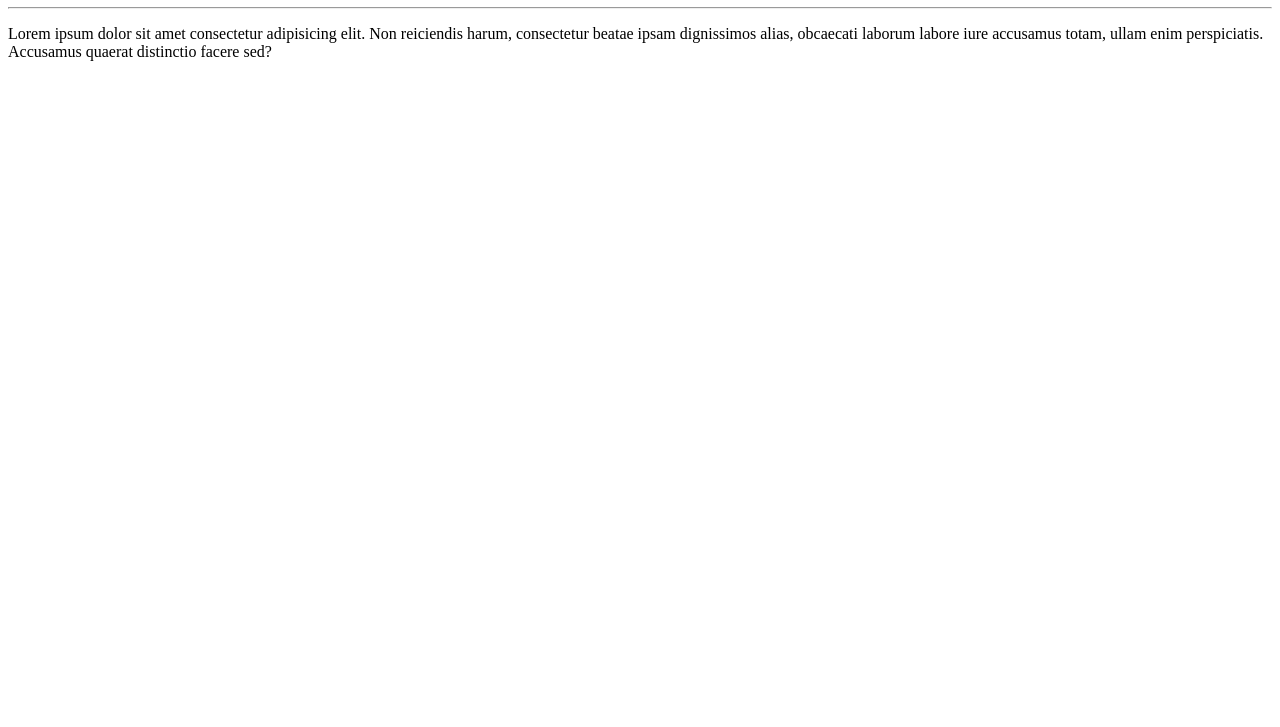
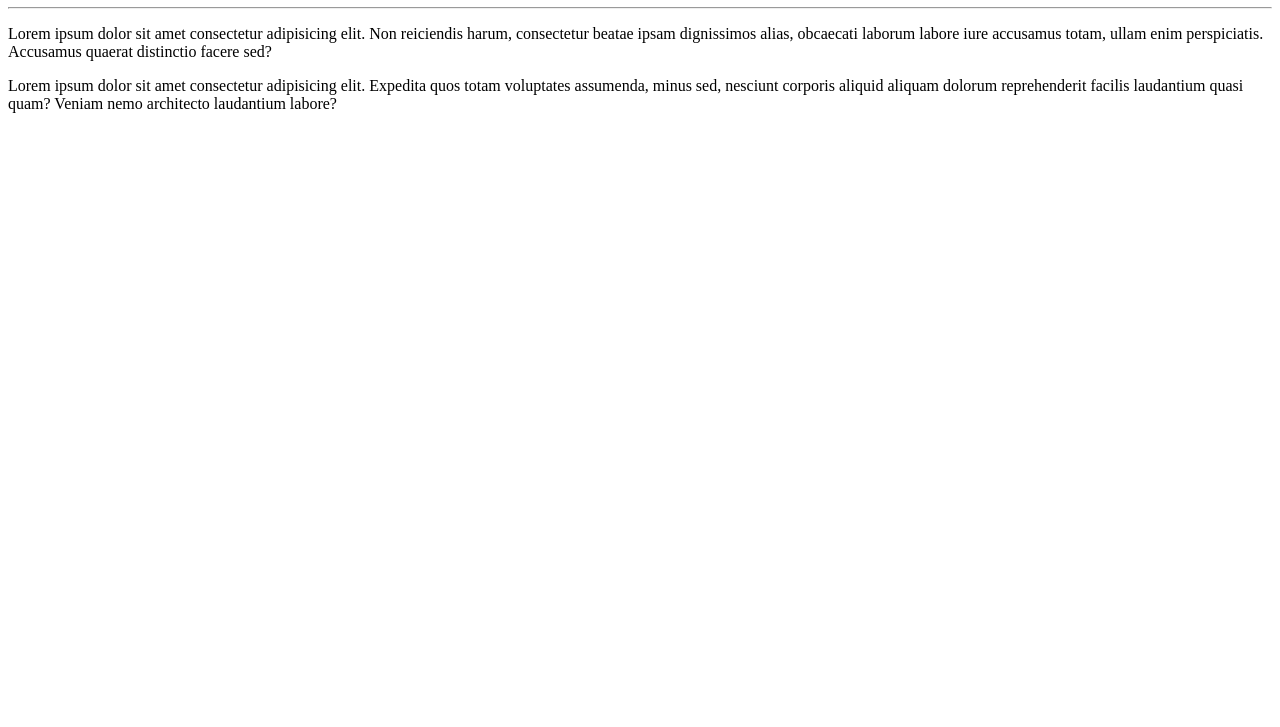
Before and after one commit to renissonhora/Ola-Mundo-ok, a plain HTML site: page Site-exemplo/index.html in a window 1280 px wide. Shown: the part 73-800 px from the top of the page. Drawn offline with Linux system fonts and the light colour scheme.

Commit message:
Adicionei um parágrafo

```diff
--- a/Site-exemplo/index.html
+++ b/Site-exemplo/index.html
@@ -10,5 +10,6 @@
     <h1>Olá Mundo!</h1>
     <hr>
     <p>Lorem ipsum dolor sit amet consectetur adipisicing elit. Non reiciendis harum, consectetur beatae ipsam dignissimos alias, obcaecati laborum labore iure accusamus totam, ullam enim perspiciatis. Accusamus quaerat distinctio facere sed?</p>
+    <p>Lorem ipsum dolor sit amet consectetur adipisicing elit. Expedita quos totam voluptates assumenda, minus sed, nesciunt corporis aliquid aliquam dolorum reprehenderit facilis laudantium quasi quam? Veniam nemo architecto laudantium labore?</p>
 </body>
 </html>
```
